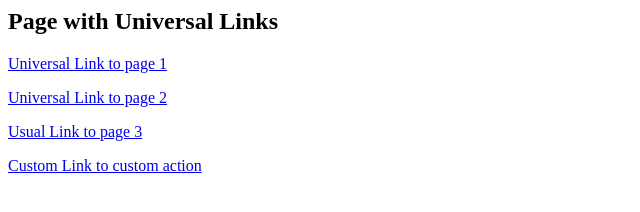
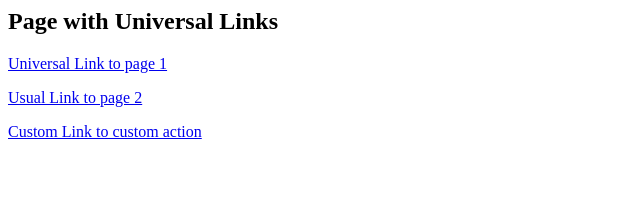
Before and after one commit to gelioson/gelioson.github.io, a plain HTML site: page index.html in a window 1280 px wide. Shown: the whole page, without its empty margins (0-640 px from the left). Drawn offline with Linux system fonts and the light colour scheme.

Commit message:
aasa fixes

```diff
--- a/index.html
+++ b/index.html
@@ -5,8 +5,7 @@
 	<body>
 	<h2>Page with Universal Links</h2>
 	<p> <a href="https://gelioson.github.io/page1.html">Universal Link to page 1</a><p>
-	<p> <a href="https://gelioson.github.io/page2.html">Universal Link to page 2</a><p>
-	<p> <a href="https://gelioson.github.io/page3.html">Usual Link to page 3</a><p>
+	<p> <a href="https://gelioson.github.io/page2.html">Usual Link to page 2</a><p>
 	<p> <a href="com.nymbus.enterprise.mobile://a.com?action=customAction">Custom Link to custom action</a><p>
 	</body>
 </html>
```
Also changed, not shown: 1 other file.
